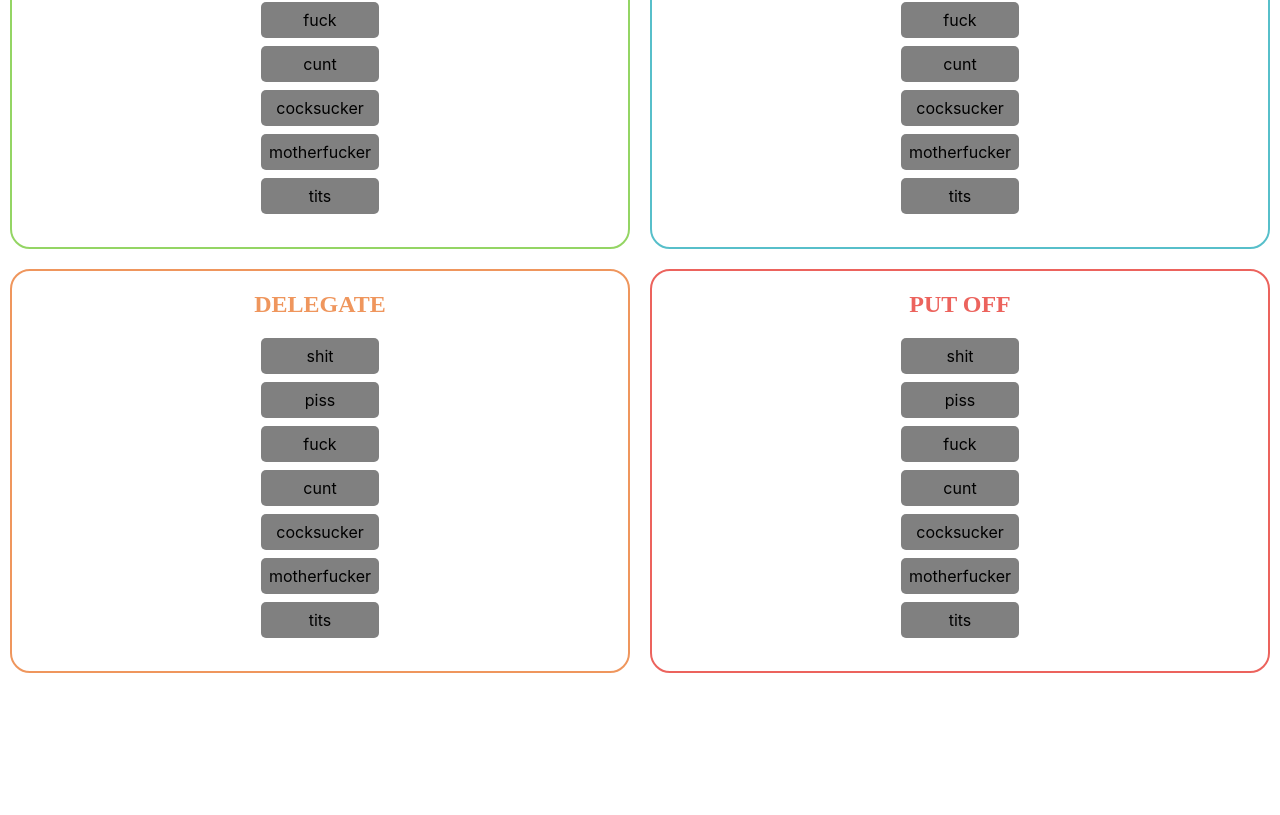
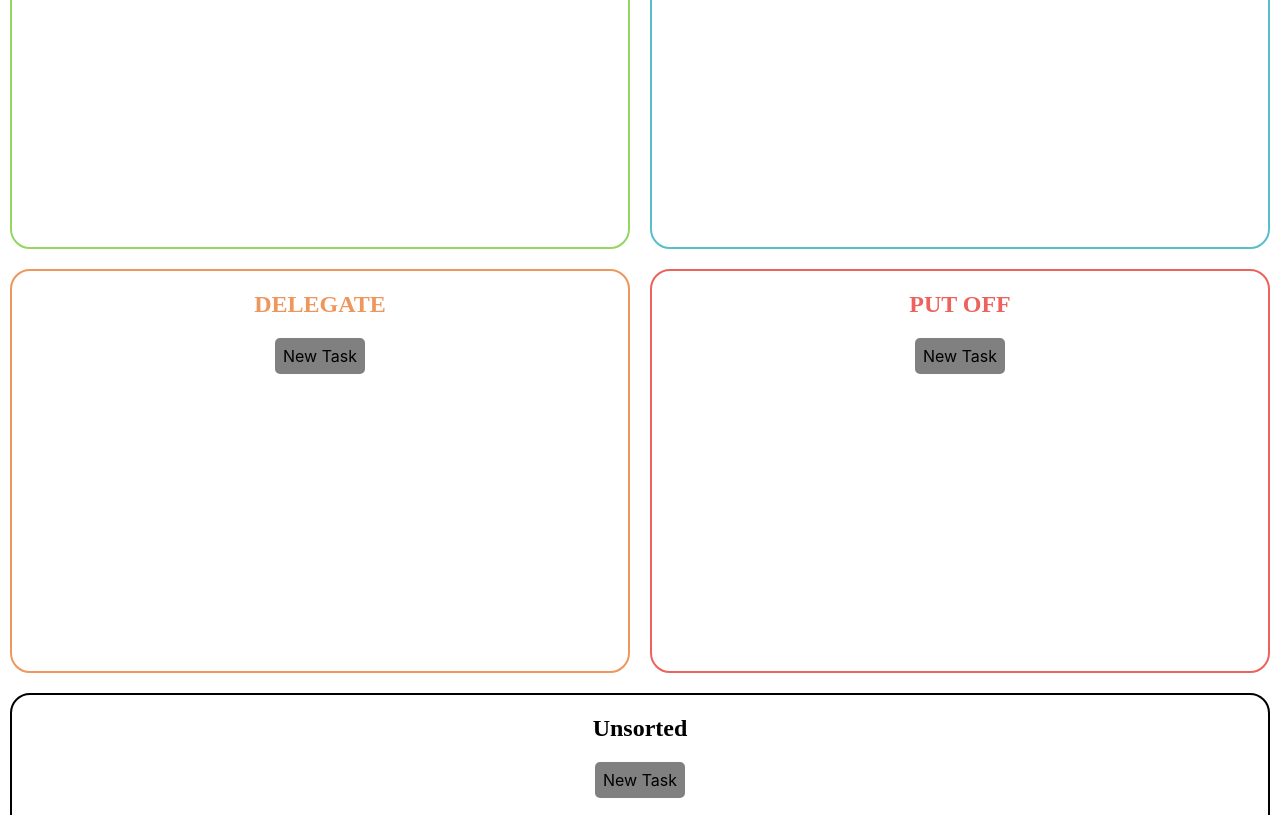
Before and after one commit to jkochanik/eisenhower, a React (Create React App) app: page / in a window 1280 px wide. Shown: the part 165-980 px from the top of the page. Before the commit the page ends 848 px from the top, so only its background shows below. Built offline with nearby package versions, Linux system fonts and the light colour scheme.

Commit message:
backing up computer pushing for fun

```diff
--- /dev/null
+++ b/src/AddTask/index.js
@@ -0,0 +1,22 @@
+import React, {Component} from "react";
+import {Task} from "../components/Task";
+
+class AddTask extends React.Component {
+    constructor(props) {
+        super(props);
+        this.state = {
+
+        }
+    }
+
+    handleClick(){
+
+    }
+
+    render() {
+      return <Task name="New Task"></Task>
+    }
+
+}
+
+export { AddTask }
--- a/src/App.js
+++ b/src/App.js
@@ -1,10 +1,13 @@
 import {Grid} from "./components/Grid";
+import {Quadrant} from "./components/Quadrant";
+import React from "react";
 
 
 function App() {
   return (
     <div>
-      <Grid></Grid>
+        <Grid></Grid>
+        <Quadrant name="Unsorted"       color="black"></Quadrant>
     </div>
   );
 }
--- a/src/components/Quadrant/TaskList.js
+++ b/src/components/Quadrant/TaskList.js
@@ -1,5 +1,6 @@
 import React from "react";
 import { Task } from "../Task";
+import {AddTask} from "../../AddTask";
 
 
 function listTasks(list) {
@@ -9,7 +10,7 @@ function listTasks(list) {
 }
 
 class TaskList extends React.Component {
-    list = ["shit", "piss","fuck","cunt","cocksucker","motherfucker","tits"];
+    list = [];
     constructor(props) {
         super(props);
         this.state = {
@@ -24,6 +25,7 @@ class TaskList extends React.Component {
         return (
             <div>
                 {listTasks(this.list)}
+                <AddTask></AddTask>
             </div>
         );
     }
```
Also changed, not shown: src/components/Grid/Row.js (deleted).
